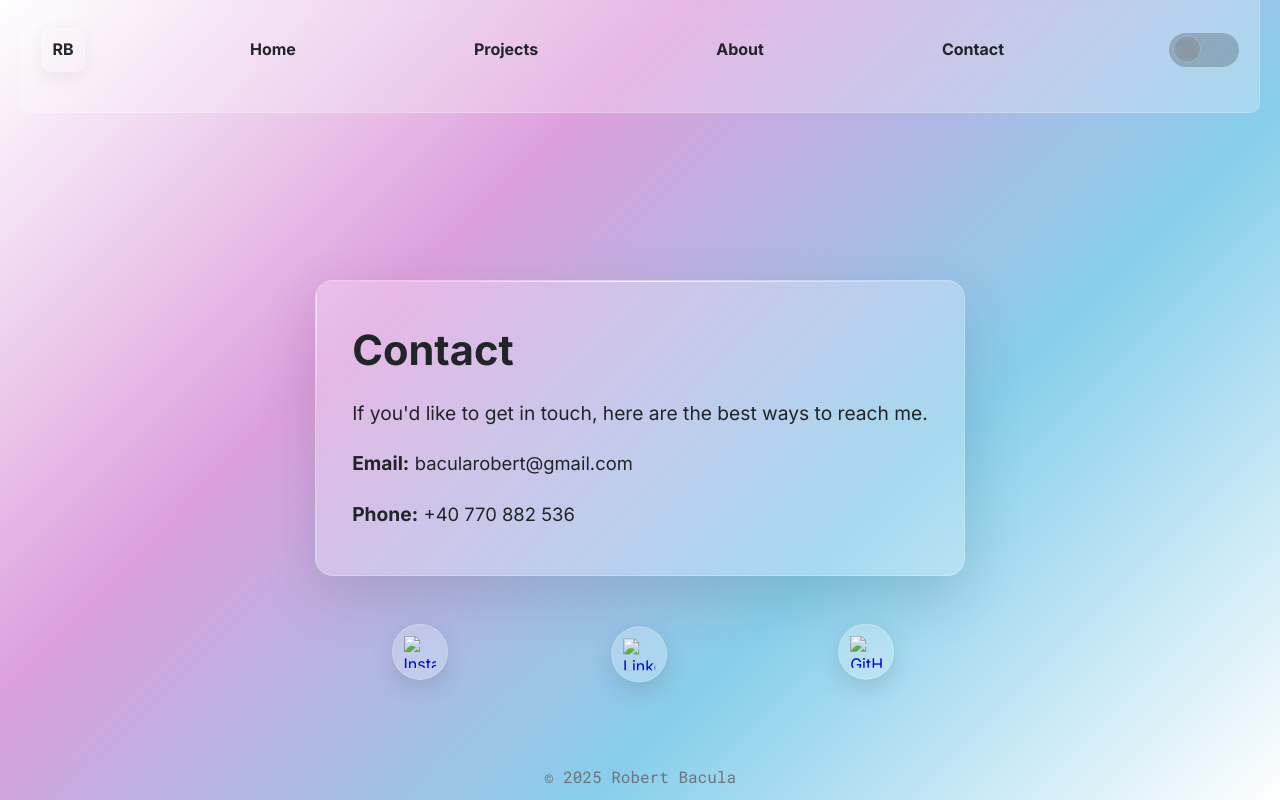
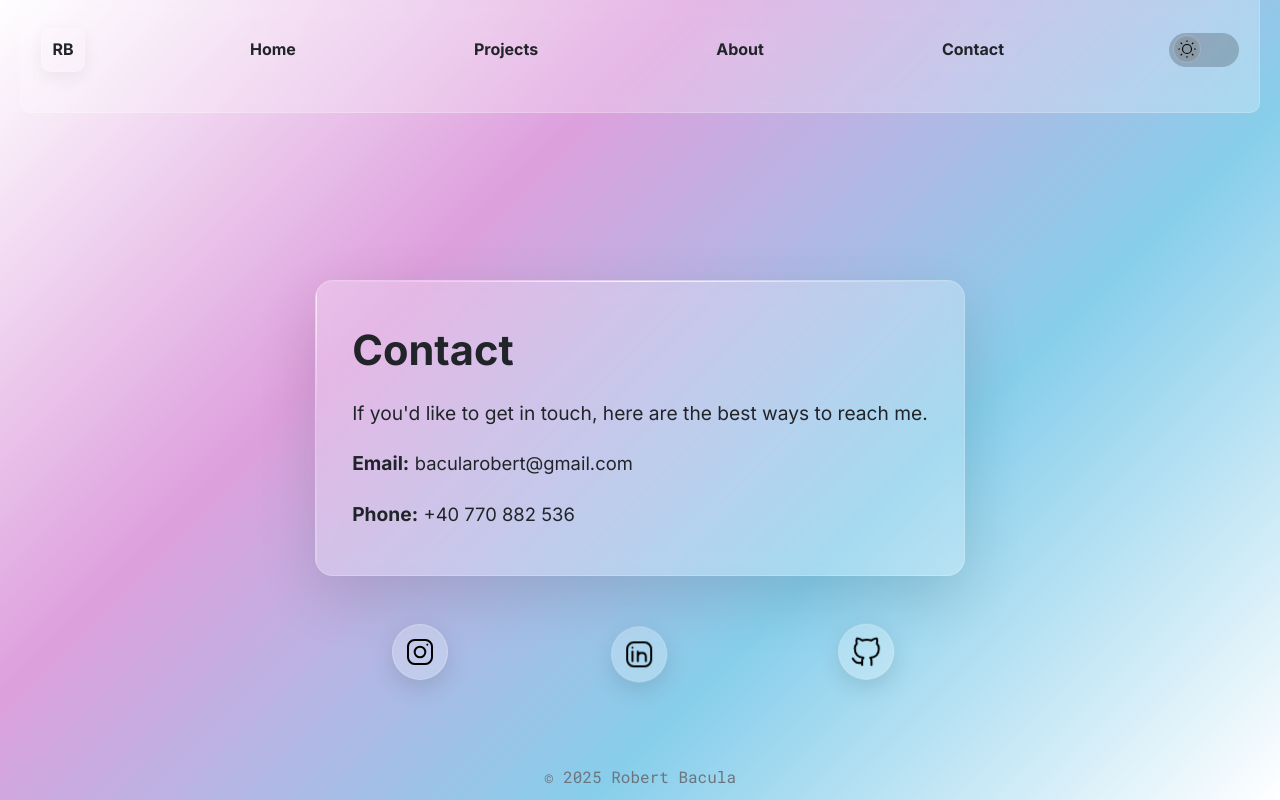
Before and after one commit to rbctz/rbctz.github.io, a plain HTML site: page contact/index.html in a window 1280 px wide. Drawn offline with Linux system fonts and the light colour scheme; a script that the page names is missing.

Commit message:
Fixed favicon and icon paths

```diff
--- a/contact/index.html
+++ b/contact/index.html
@@ -6,7 +6,8 @@
     <meta charset="UTF-8" />
     <meta name="viewport" content="width=device-width, initial-scale=1.0" />
     <title>Robert Bacula</title>
-    <link rel="icon" type="image/png" href="../images/email-marketing.png" />
+    <link rel="icon" href="../images/favicon.svg" type="image/svg+xml" />
+    <link rel="apple-touch-icon" href="../images/favicon.svg" />
     <link rel="preconnect" href="https://fonts.googleapis.com" />
     <link rel="preconnect" href="https://fonts.gstatic.com" crossorigin />
     <link
@@ -75,7 +76,7 @@
           rel="noopener"
           aria-label="Instagram"
         >
-          <img src="../images/instagram.svg" alt="Instagram" />
+          <img src="../images/icons/instagram.svg" alt="Instagram" />
         </a>
         <a
           class="bubble bubble-linkedin"
@@ -84,7 +85,7 @@
           rel="noopener"
           aria-label="LinkedIn"
         >
-          <img src="../images/linkedin.svg" alt="LinkedIn" />
+          <img src="../images/icons/linkedin.svg" alt="LinkedIn" />
         </a>
         <a
           class="bubble bubble-github"
@@ -93,7 +94,7 @@
           rel="noopener"
           aria-label="GitHub"
         >
-          <img src="../images/github.svg" alt="GitHub" />
+          <img src="../images/icons/github.svg" alt="GitHub" />
         </a>
       </div>
     </main>
--- a/style.css
+++ b/style.css
@@ -227,7 +227,7 @@ Includes logo, links, and theme switcher
   left: 4px;
   bottom: 4px;
   background: transparent;
-  background-image: url("images/sun-light.svg");
+  background-image: url("images/icons/sun-light.svg");
   background-size: 18px 18px;
   background-repeat: no-repeat;
   background-position: center;
@@ -244,7 +244,7 @@ Includes logo, links, and theme switcher
 
 .theme-switch input:checked + .slider:before {
   transform: translateX(36px);
-  background-image: url("images/half-moon.svg");
+  background-image: url("images/icons/half-moon.svg");
 }
 
 /*
```
Also changed, not shown: about/index.html (+2 -1 lines), index.html (+2 -1 lines), projects/index.html (+2 -1 lines), images/favicon.svg (added), images/icons/email-marketing.png (deleted).
